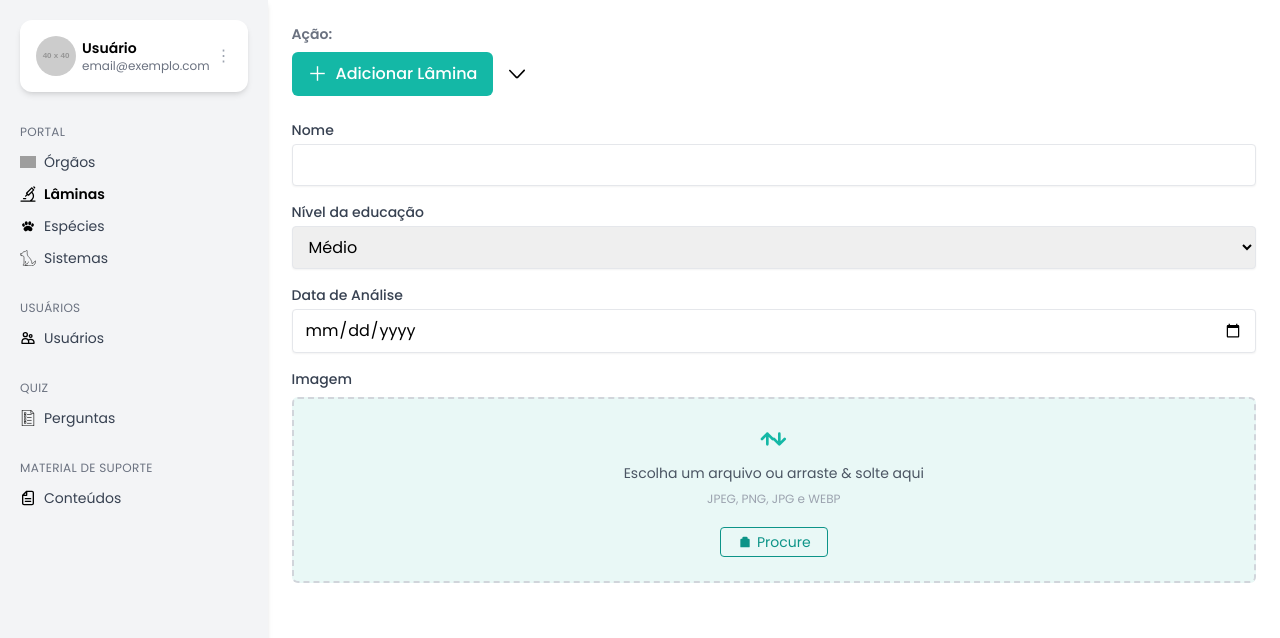
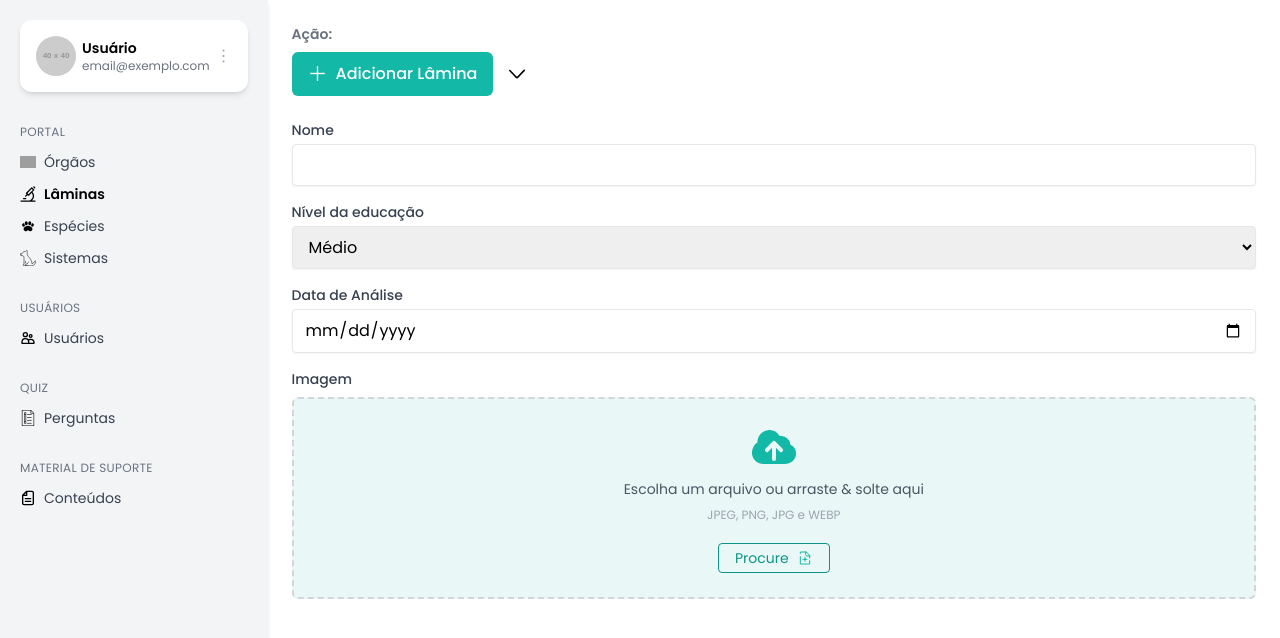
Before and after one commit to fabricadesoftware-ifc/fabricaHistologia_frontend, a Vue app: page /laminas in a window 1280 px wide. Shown: the top 638 px of the page. Built offline with nearby package versions, Linux system fonts and the light colour scheme; grey boxes are pictures that could not be loaded.

Commit message:
feat: adicionado imagens no componente de InputImageAdmin #116

```diff
--- a/src/components/admin/input/InputImageAdmin.vue
+++ b/src/components/admin/input/InputImageAdmin.vue
@@ -3,16 +3,12 @@
     <label class="block text-sm font-medium text-gray-700">{{ label }}</label>
     <div class="border-2 border-dashed border-gray-300 rounded-md p-6 text-center bg-[#e9f8f6] cursor-pointer hover:border-teal-500" @dragover.prevent @drop.prevent="onDrop">
       <div class="flex flex-col items-center justify-center gap-2 text-sm text-gray-600">
-        <svg xmlns="http://www.w3.org/2000/svg" class="h-8 w-8 text-teal-500" fill="none" viewBox="0 0 24 24" stroke="currentColor">
-          <path stroke-linecap="round" stroke-linejoin="round" stroke-width="2" d="M7 16V8m0 0l-4 4m4-4l4 4m5-4v8m0 0l4-4m-4 4l-4-4" />
-        </svg>
+        <img src="@/assets/images/admin/cloud-upload-solid-svgrepo-com.svg" alt="Nuvem de Upload" class="h-12 " />
         <p>Escolha um arquivo ou arraste & solte aqui</p>
         <p class="text-xs text-gray-400">JPEG, PNG, JPG e WEBP</p>
         <label class="inline-flex items-center mt-3 px-4 py-1 border rounded text-sm text-teal-600 border-teal-600 hover:bg-teal-50 transition cursor-pointer">
-          <svg xmlns="http://www.w3.org/2000/svg" class="h-4 w-4 mr-1" viewBox="0 0 24 24" fill="currentColor">
-            <path d="M10 4a2 2 0 00-2 2v1H6.5A1.5 1.5 0 005 8.5V19a1 1 0 001 1h12a1 1 0 001-1V8.5A1.5 1.5 0 0017.5 7H16V6a2 2 0 00-2-2h-4zm6 3V6a1 1 0 00-1-1h-4a1 1 0 00-1 1v1h6z" />
-          </svg>
           Procure
+          <img src="@/assets/images/admin/document-plus-svgrepo-com.svg" alt="Anexo" class="ml-2 h-4" />
           <input type="file" accept="image/*" class="hidden" @change="handleFileChange" />
         </label>
         <div v-if="preview" class="mt-3">
```
Also changed, not shown: src/assets/images/admin/cloud-upload-solid-svgrepo-com.svg (added), src/assets/images/admin/document-plus-svgrepo-com.svg (added).
